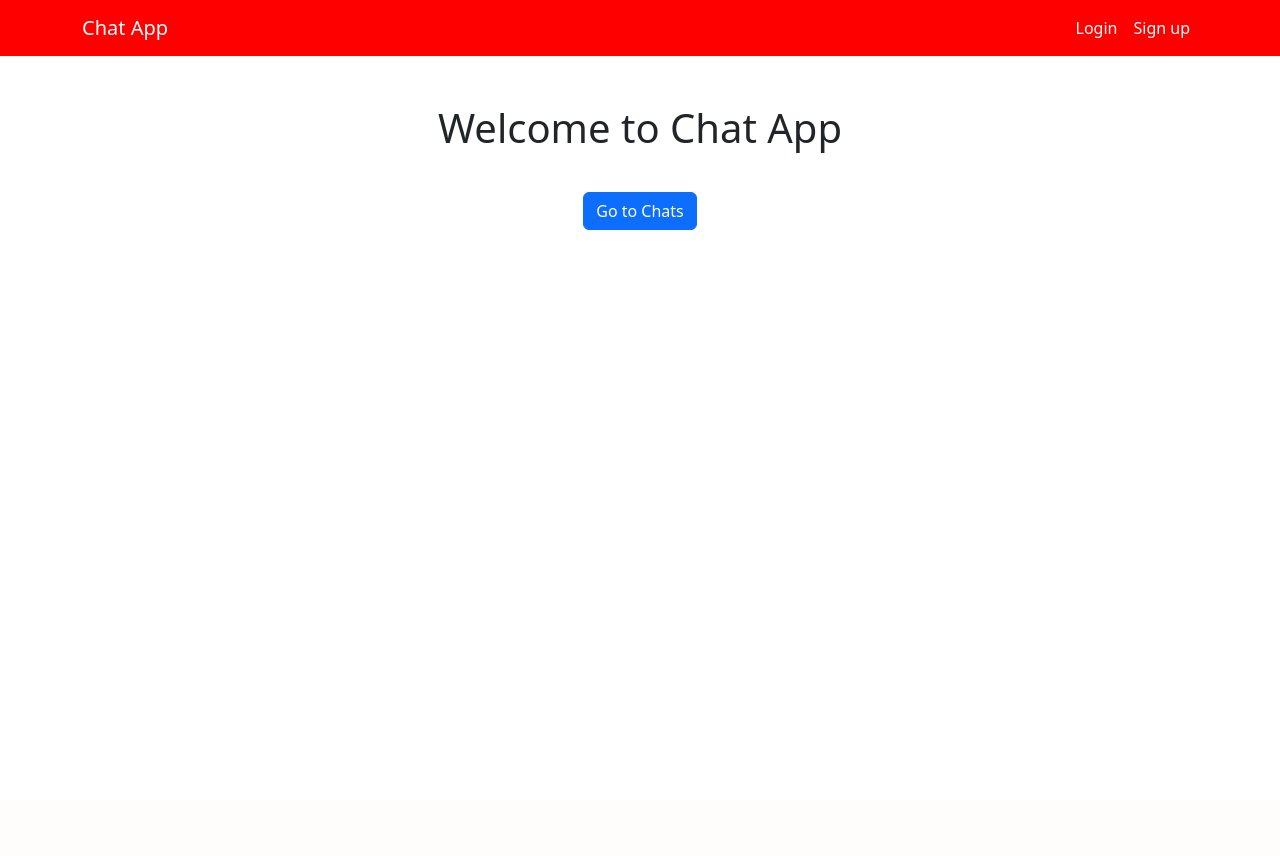
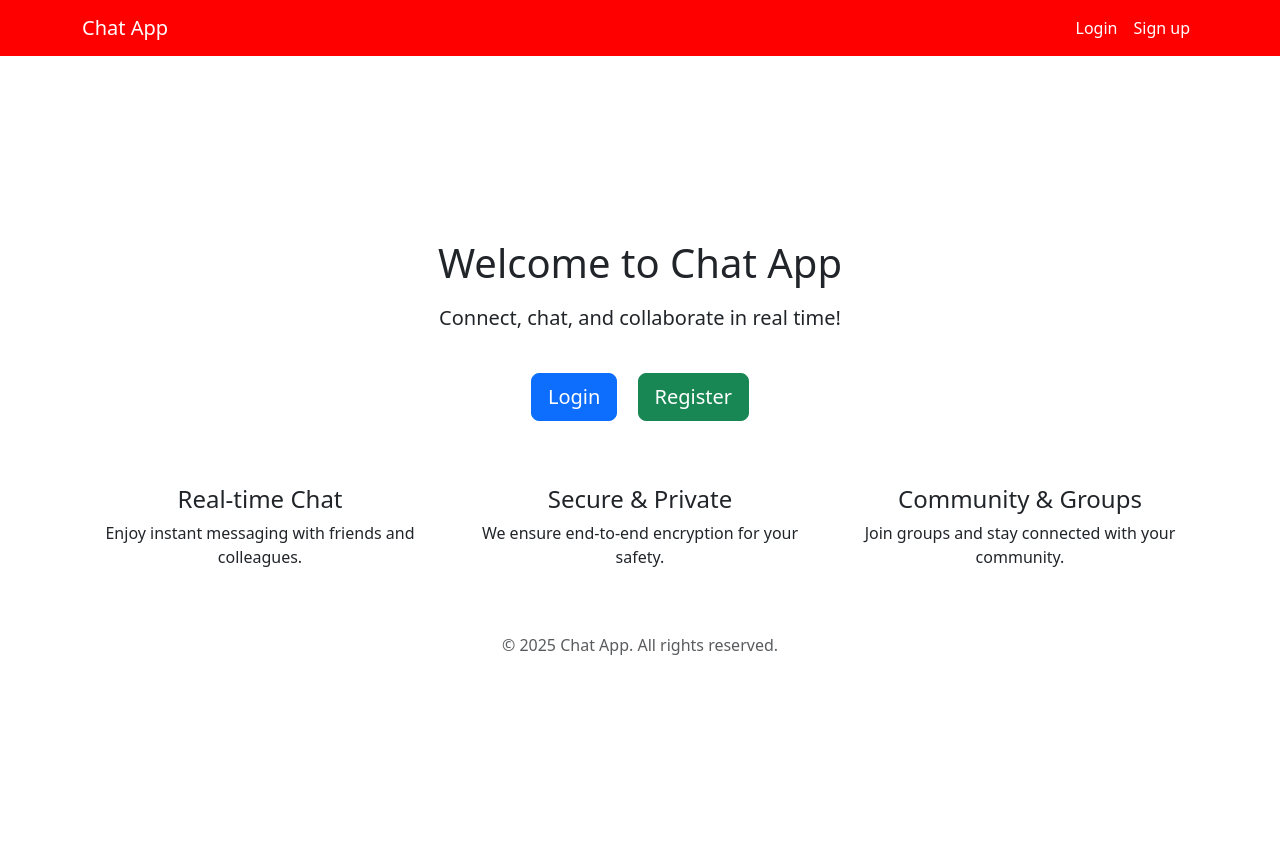
Before and after one commit to Gojo-Sator0/Website-online-app-chat-, a Django app: page / in a window 1280 px wide. Before the commit the page ends 230 px from the top, so only its background shows below. Run offline with Django 5.2, Linux system fonts and the light colour scheme.

Commit message:
New index.html and add js

```diff
--- a/app/accounts/templates/accounts/login.html
+++ b/app/accounts/templates/accounts/login.html
@@ -1,5 +1,6 @@
 {% extends 'base.html' %}
 {% block content %}
+{% load static %}
 <div class="d-flex justify-content-center align-items-center" style="min-height: 80vh;">
     <div class="card p-4 shadow-lg" style="width: 100%; max-width: 400px;">
         <h2 class="text-center mb-4">Login</h2>
@@ -30,8 +31,9 @@
                 {{ form.password }}
             </div> {% endcomment %}
 
-            <button type="submit" class="btn btn-success w-100">Login</button>
+            <button type="submit" class="btn btn-primary     w-100">Login</button>
         </form>
     </div>
 </div>
+
 {% endblock %}
--- a/app/main/templates/main/index.html
+++ b/app/main/templates/main/index.html
@@ -1,8 +1,51 @@
-{% extends 'base.html' %}
+{% extends "base.html" %}
 
 {% block content %}
-<div class="text-center mt-5">
-    <h1 class="mb-4">Welcome to Chat App {{ user.first_name }}</h1>
-    <a href="{% url 'chat:chats' %}" class="btn btn-primary mt-3">Go to Chats</a>
+<div class="container min-vh-100 d-flex flex-column justify-content-center text-center">
+    <h1 class="mb-3 fade-in">Welcome to Chat App</h1>
+    <p class="lead fade-in">Connect, chat, and collaborate in real time!</p>
+
+    <!-- Кнопки для входа и регистрации -->
+    <div class="mt-4 fade-in">
+        <a href="{% url 'accounts:login' %}" class="btn btn-lg btn-primary me-3">Login</a>
+        <a href="{% url 'accounts:register' %}" class="btn btn-lg btn-success">Register</a>
+    </div>
+
+    <!-- Раздел с преимуществами -->
+    <div class="row mt-5 fade-in">
+        <div class="col-md-4">
+            <i class="fas fa-comments fa-3x text-primary"></i>
+            <h4 class="mt-3">Real-time Chat</h4>
+            <p>Enjoy instant messaging with friends and colleagues.</p>
+        </div>
+        <div class="col-md-4">
+            <i class="fas fa-user-shield fa-3x text-danger"></i>
+            <h4 class="mt-3">Secure & Private</h4>
+            <p>We ensure end-to-end encryption for your safety.</p>
+        </div>
+        <div class="col-md-4">
+            <i class="fas fa-users fa-3x text-success"></i>
+            <h4 class="mt-3">Community & Groups</h4>
+            <p>Join groups and stay connected with your community.</p>
+        </div>
+    </div>
+
+    <!-- Подвал с копирайтом -->
+    <footer class="mt-5 fade-in">
+        <p class="text-muted">© 2025 Chat App. All rights reserved.</p>
+    </footer>
 </div>
+
+<!-- CSS-анимация -->
+<style>
+
+</style>
+
+<!-- JavaScript для активации анимации -->
+<script>
+    document.addEventListener("DOMContentLoaded", function () {
+        let elements = document.querySelectorAll(".fade-in");
+        elements.forEach(el => el.classList.add("visible"));
+    });
+</script>
 {% endblock %}
--- a/app/main/views.py
+++ b/app/main/views.py
@@ -1,5 +1,7 @@
-from django.shortcuts import render
+from django.shortcuts import redirect, render
 
 # Create your views here.
 def index_view(request):
+    if request.user.is_authenticated:
+        return redirect('chat:chats')
     return render(request, 'main/index.html')
--- a/app/static/css/styles.css
+++ b/app/static/css/styles.css
@@ -52,3 +52,14 @@
 .navbar .login-links {
     margin-left: 15px; /* Отступ между иконкой профиля и ссылками */
 }
+
+.fade-in {
+    opacity: 0;
+    transform: translateY(100px); /* Увеличил сдвиг */
+    transition: opacity 1.5s ease-out, transform 1.5s ease-out;
+}
+
+.fade-in.visible {
+    opacity: 1;
+    transform: translateY(0);
+}
--- /dev/null
+++ b/app/static/js/main.js
@@ -0,0 +1,20 @@
+document.addEventListener("DOMContentLoaded", function () {
+    console.log("✅ JavaScript загружен!");
+
+    // Добавляем анимацию при загрузке страницы
+    let elements = document.querySelectorAll(".fade-in");
+    elements.forEach(el => el.classList.add("visible"));
+
+    // Проверяем, был ли выход из аккаунта
+    if (sessionStorage.getItem("loggedOut") === "true") {
+        console.log("🔄 Обнаружен выход из аккаунта! Перезагружаем страницу.");
+        sessionStorage.removeItem("loggedOut"); // Сбрасываем флаг
+        location.reload();  // Принудительно обновляем страницу
+    }
+});
+
+// При выходе из аккаунта
+function logout() {
+    sessionStorage.setItem("loggedOut", "true");
+    // Дополнительный код для выхода из аккаунта
+}
--- a/app/templates/base.html
+++ b/app/templates/base.html
@@ -1,7 +1,8 @@
+{% load static %}
+{% now "U" as time %}
 <!DOCTYPE html>
 <html lang="en">
 <head>
-    {% load static %}
     <meta charset="UTF-8">
     <meta name="viewport" content="width=device-width, initial-scale=1.0">
     <title>Chat App</title>
@@ -55,8 +56,10 @@
         {% block content %}
         <!-- Контент для дочерних шаблонов -->
         {% endblock content %}
+
     </div>
 
+    <script src="{% static 'js/main.js' %}?v={{ time }}"></script>
     <script src="https://cdn.jsdelivr.net/npm/bootstrap@5.3.0/dist/js/bootstrap.bundle.min.js"></script>
 </body>
 </html>
```
